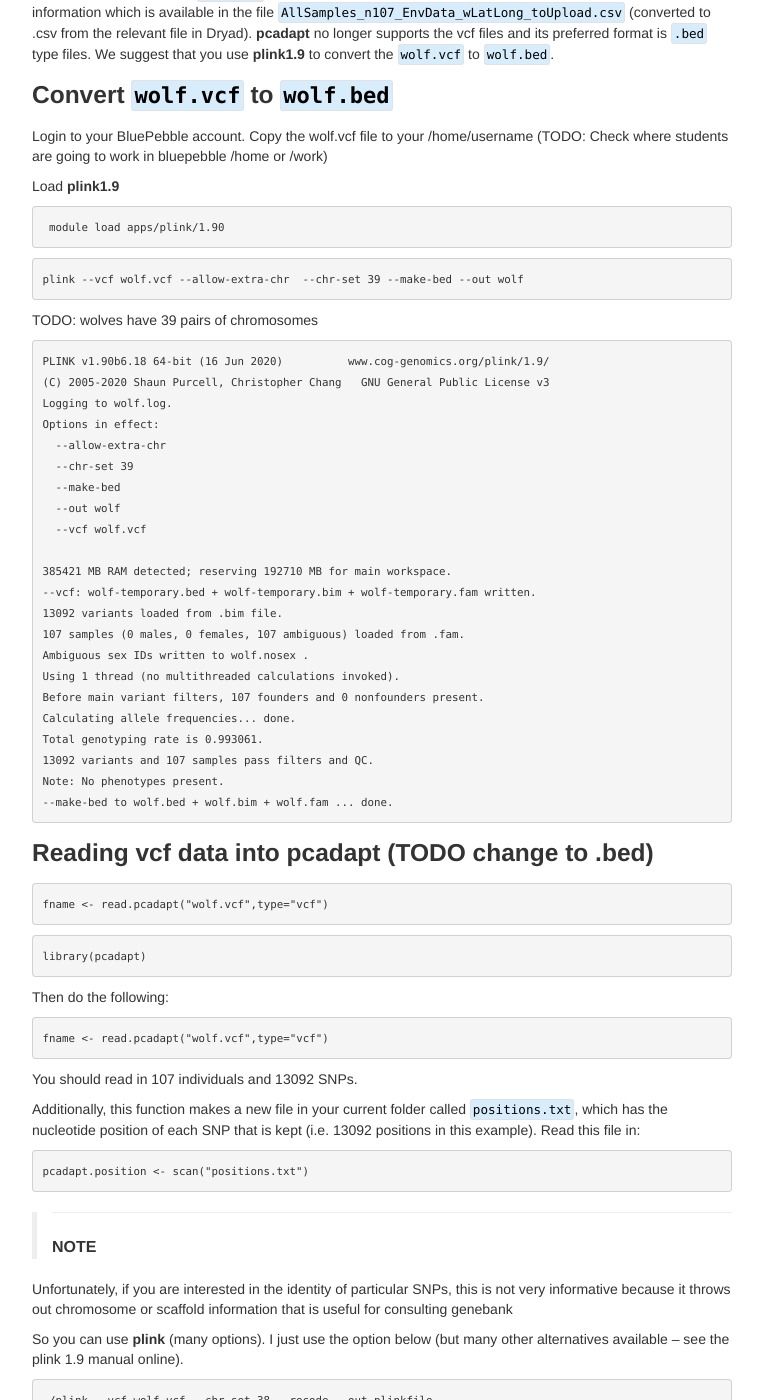
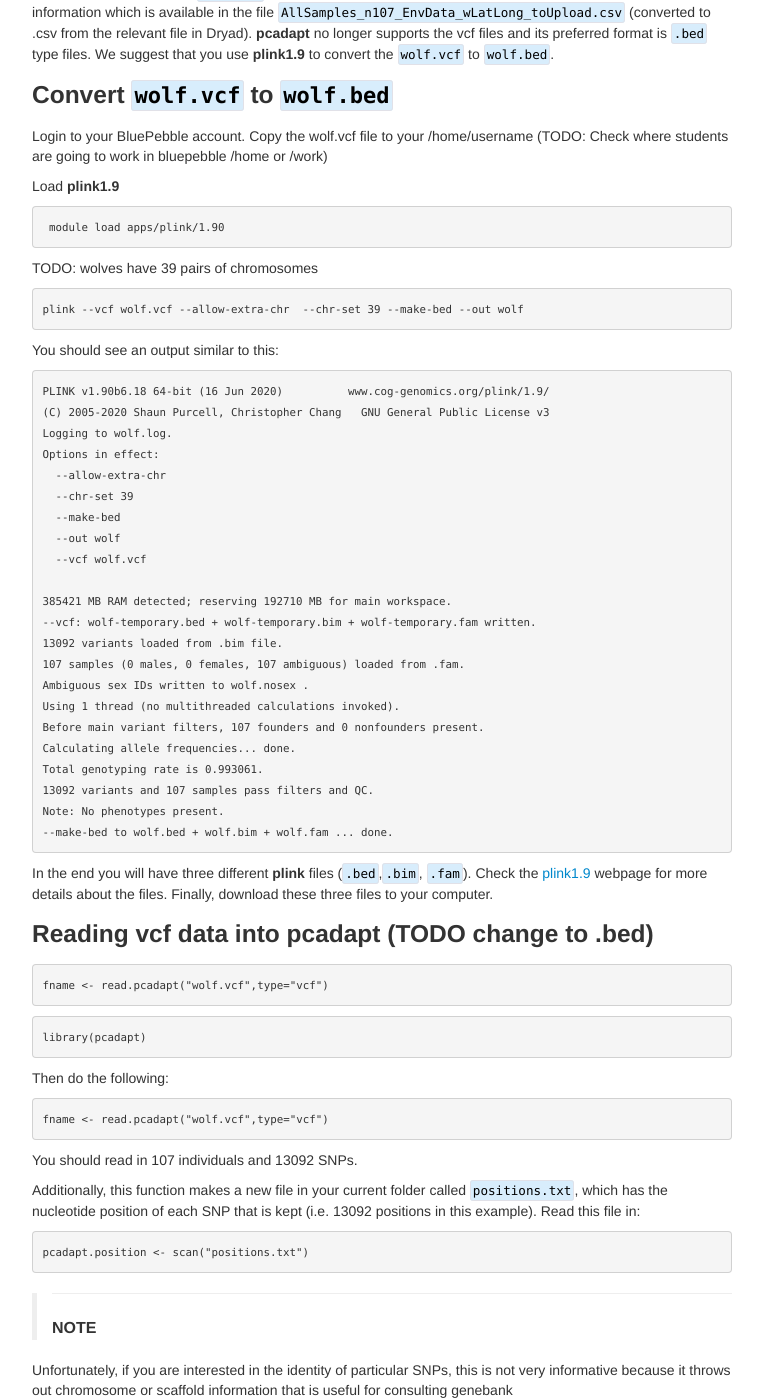
Before and after one commit to ritarasteiro/FieldCourse, a Jekyll site: the page built from pages/PCAdapt_practical.md, in a window 1280 px wide and 1400 px high, scrolled down 583 px. Shown: the whole window, without its empty margins (258-1021 px from the left). Built offline with Jekyll 4.4.1, drawn with Linux system fonts in a browser that asks for light colours.

Commit message:
Update PCAdapt_practical.md

````diff
--- a/pages/PCAdapt_practical.md
+++ b/pages/PCAdapt_practical.md
@@ -36,11 +36,13 @@ Load  **plink1.9**
  module load apps/plink/1.90
 ```
 
+TODO: wolves have 39 pairs of chromosomes
 ```sh
 plink --vcf wolf.vcf --allow-extra-chr  --chr-set 39 --make-bed --out wolf
 ```
 
-TODO: wolves have 39 pairs of chromosomes
+You should see an output similar to this:
+
 
 ```console
 PLINK v1.90b6.18 64-bit (16 Jun 2020)          www.cog-genomics.org/plink/1.9/
@@ -66,6 +68,9 @@ Total genotyping rate is 0.993061.
 Note: No phenotypes present.
 --make-bed to wolf.bed + wolf.bim + wolf.fam ... done.
 ```
+
+In the end you will have three different **plink** files (```.bed```,```.bim```, ```.fam```). Check the [plink1.9](https://www.cog-genomics.org/plink/1.9/formats) webpage for more details about the files. Finally, download these three files to your computer.
+
 
 ### Reading vcf data into pcadapt (TODO change to .bed)
 ```R
````
